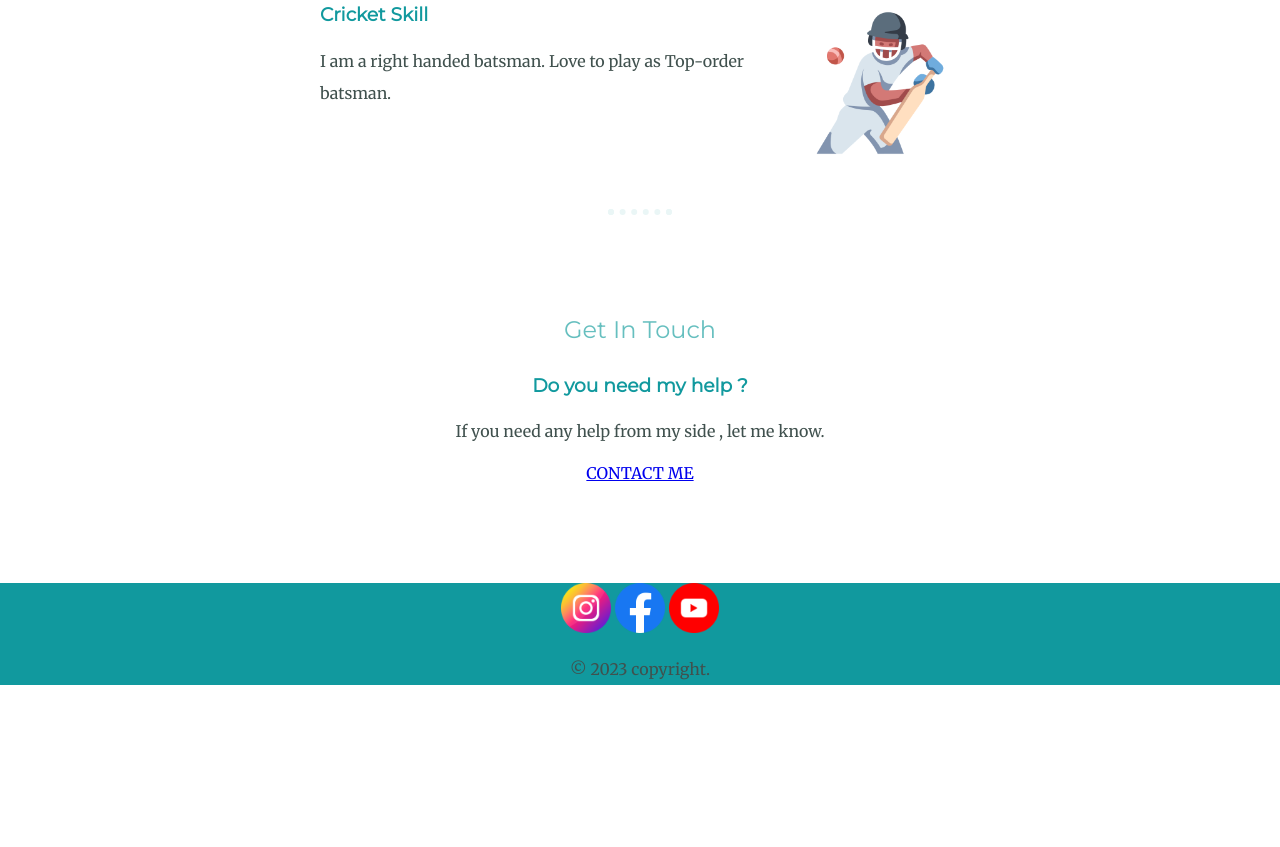
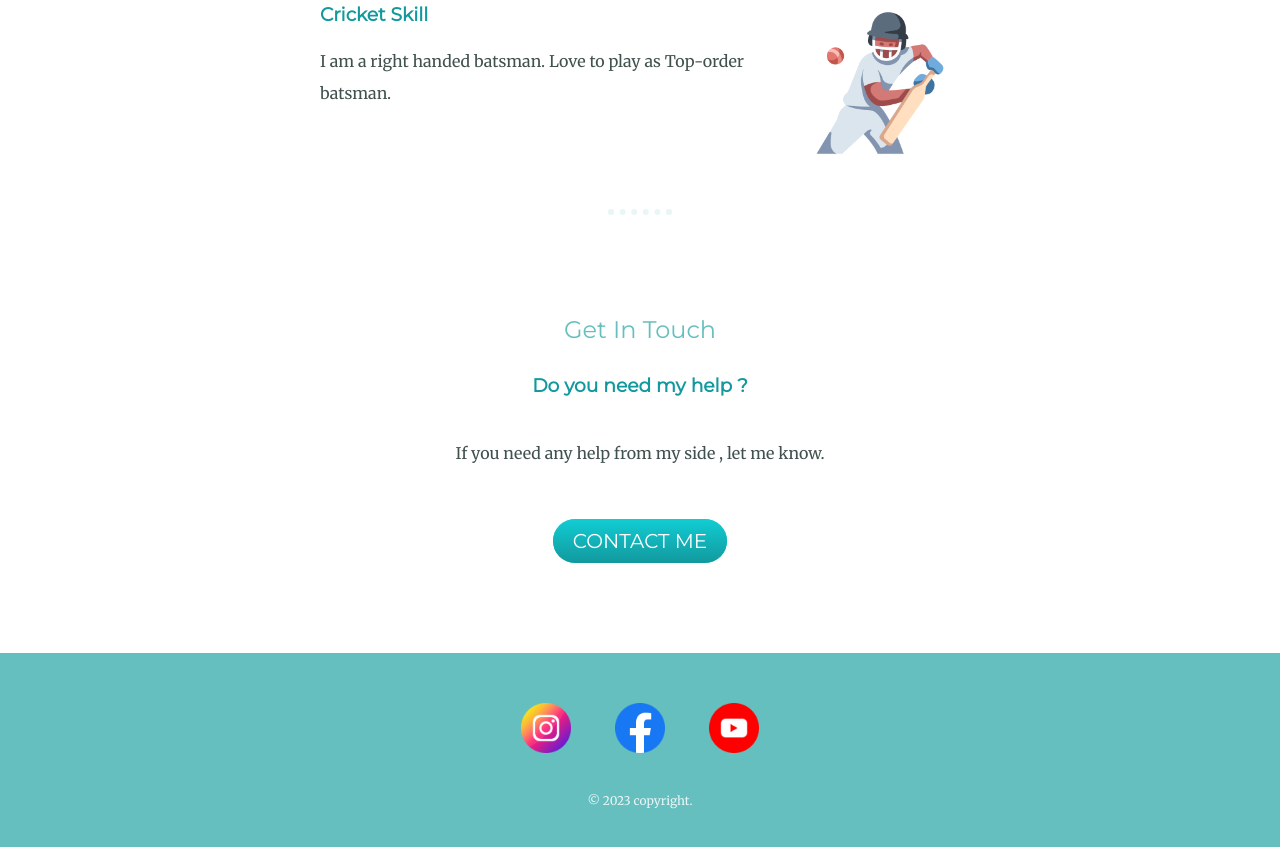
Before and after one commit to siddharthshekhar23/website1, a plain HTML site: page index.html in a window 1280 px wide. Shown: the part 1678-2525 px from the top of the page. Before the commit the page ends 2379 px from the top, so only its background shows below. Drawn offline with Linux system fonts and the light colour scheme; files that its build step writes are made by us from their sources.

Commit message:
Add files via upload

```diff
--- a/stylle.css
+++ b/stylle.css
@@ -35,8 +35,8 @@ h3{
 }
 
 .bottom-container{
-    background-color: #11999E;
-
+    background-color: #66BFBF;
+    padding: 50px 0 20px;
 
 }
 
@@ -49,6 +49,12 @@ hr{
     border-bottom: none;
     width: 4%;
     margin: 100px auto;
+}
+
+a{
+    color: #11999E;
+    font-family: 'Montserrat',sans-serif;
+    margin: 10px 20px;
 }
 
 .skill-row{
@@ -84,3 +90,41 @@ hr{
     float: right;
     margin-left: 30px;
 }
+
+.contact-msg{
+    width: 40%;
+    margin: 40px auto 60px;
+}
+
+.btn {
+    background: #11cdd4;
+    background-image: -webkit-linear-gradient(top, #11cdd4, #11999e);
+    background-image: -moz-linear-gradient(top, #11cdd4, #11999e);
+    background-image: -ms-linear-gradient(top, #11cdd4, #11999e);
+    background-image: -o-linear-gradient(top, #11cdd4, #11999e);
+    background-image: linear-gradient(to bottom, #11cdd4, #11999e);
+    -webkit-border-radius: 28;
+    -moz-border-radius: 28;
+    border-radius: 28px;
+    font-family: 'Montserrat',sans-serif;
+    color: #ffffff;
+    font-size: 20px;
+    padding: 10px 20px 10px 20px;
+    text-decoration: none;
+  }
+
+  .btn:hover {
+    background: #30e3cb;
+    background-image: -webkit-linear-gradient(top, #30e3cb, #2bc4ad);
+    background-image: -moz-linear-gradient(top, #30e3cb, #2bc4ad);
+    background-image: -ms-linear-gradient(top, #30e3cb, #2bc4ad);
+    background-image: -o-linear-gradient(top, #30e3cb, #2bc4ad);
+    background-image: linear-gradient(to bottom, #30e3cb, #2bc4ad);
+    text-decoration: none;
+  }
+
+  .copyright{
+    color: #EAF6F6;
+    font-size: 0.75rem;
+    padding: 20px 0;
+}
```
